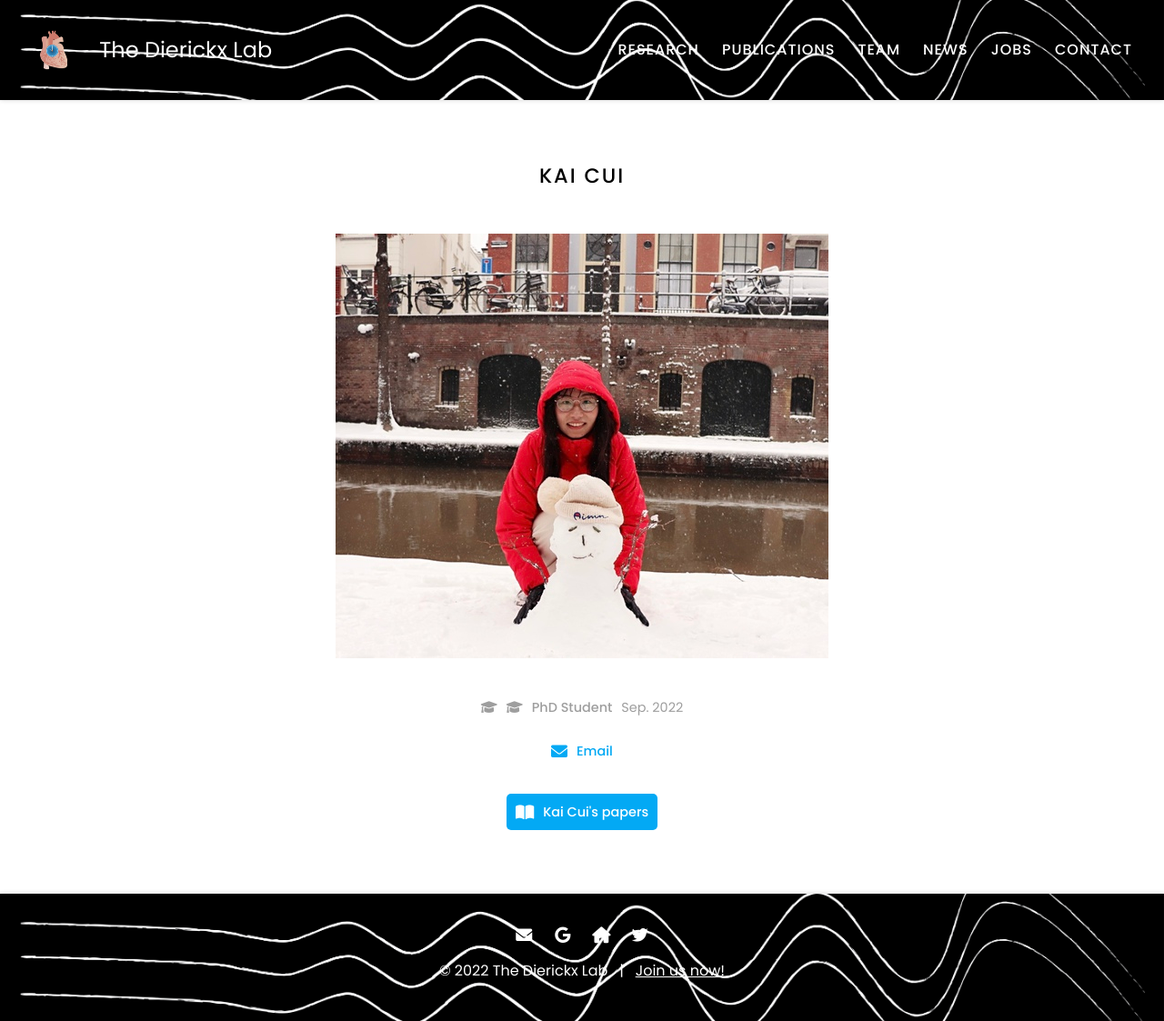
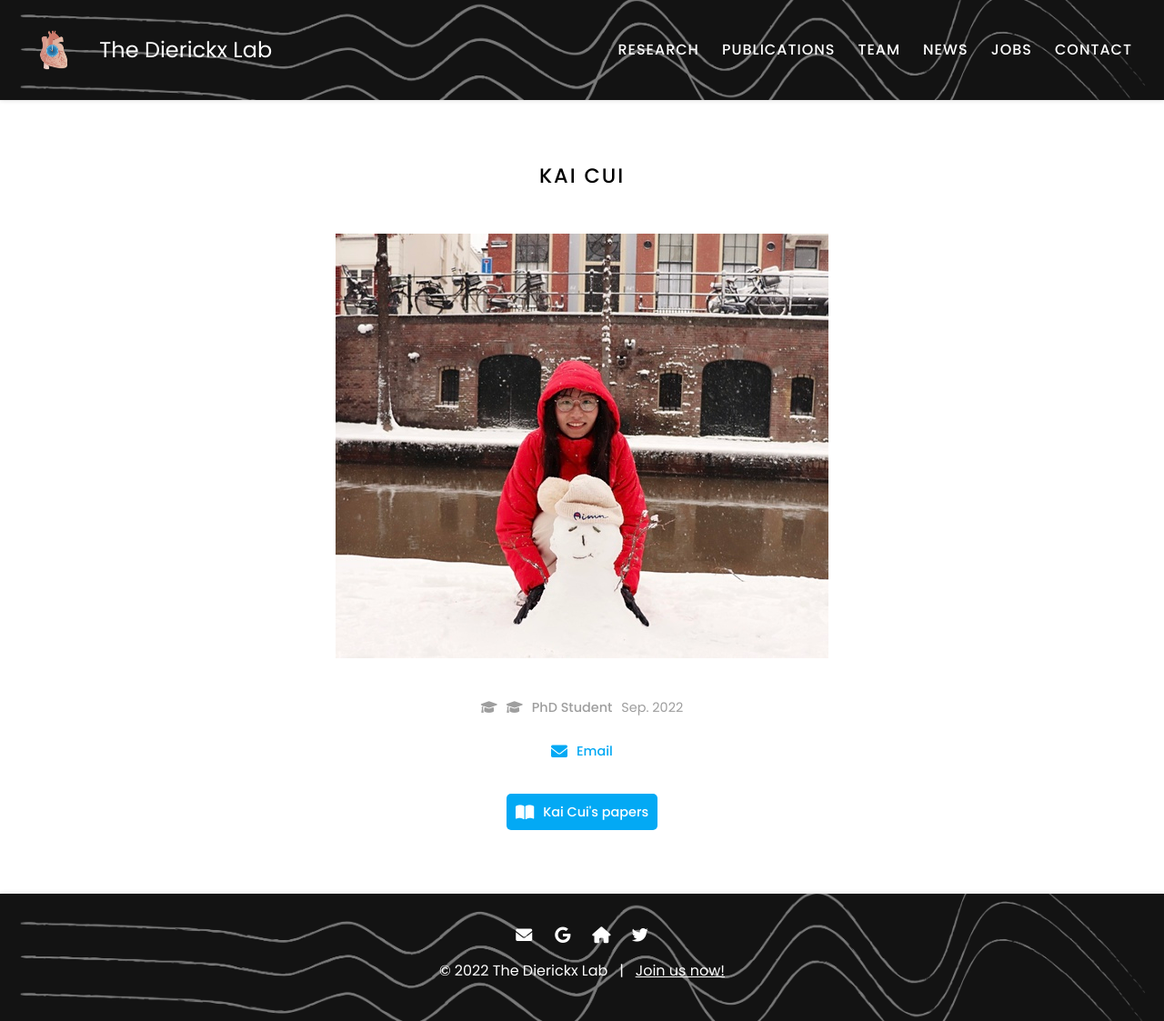
Before and after one commit to theDierickxLab/theDierickxLab, a Jekyll site: the page built from _members/kai-cui.md, in a window 1280 px wide. Shown: the whole page at 91% size. Built offline with Jekyll 4.4.1, drawn with Linux system fonts in a browser that asks for light colours.

Commit message:
Update background.scss

```diff
--- a/css/background.scss
+++ b/css/background.scss
@@ -20,7 +20,7 @@
     background-size: cover;
     background-repeat: no-repeat;
     background-position: 50% 50%;
-    opacity: 1;
+    opacity: 0.4;
     // filter: blur(5px);
     z-index: -1;
   }
```
